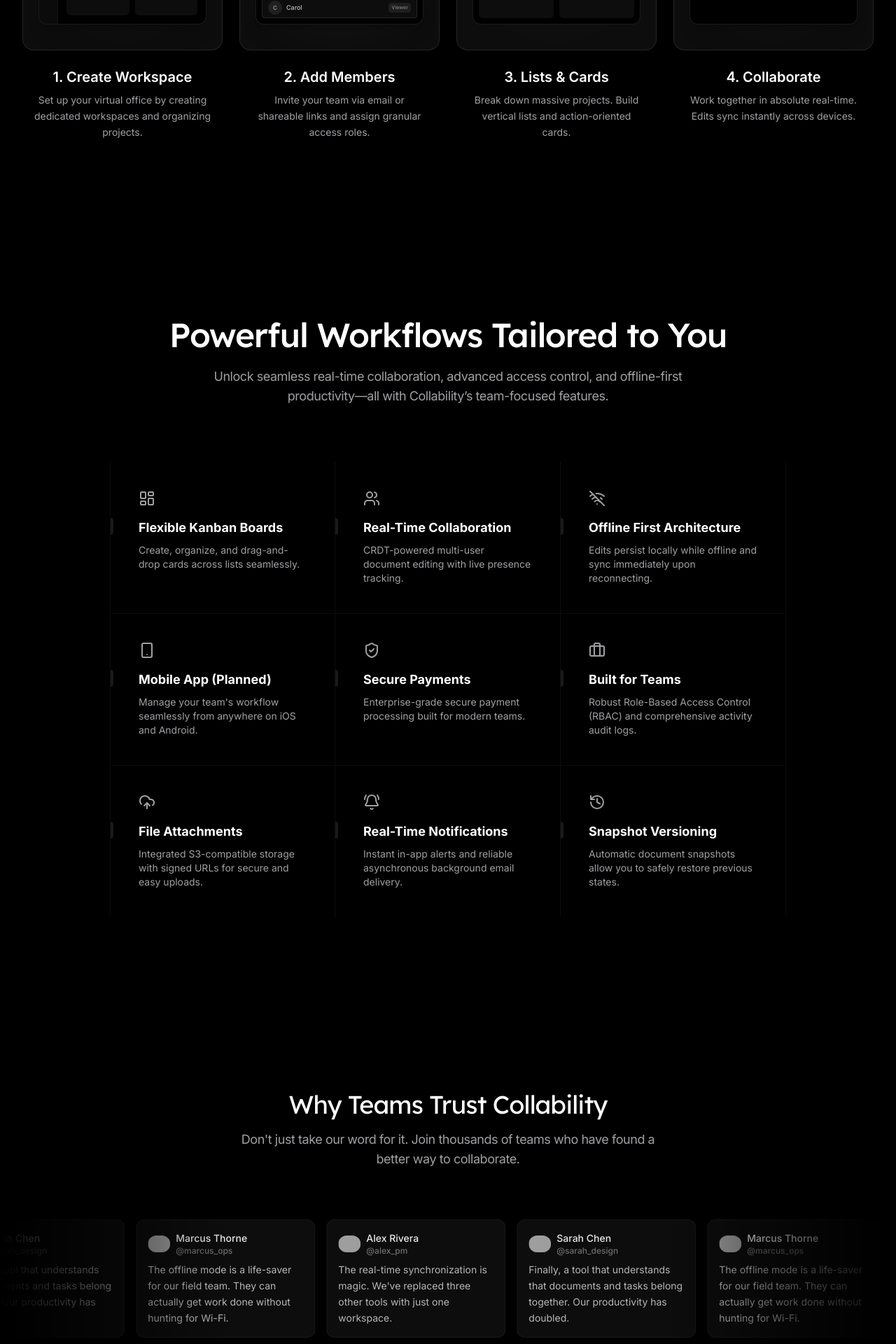
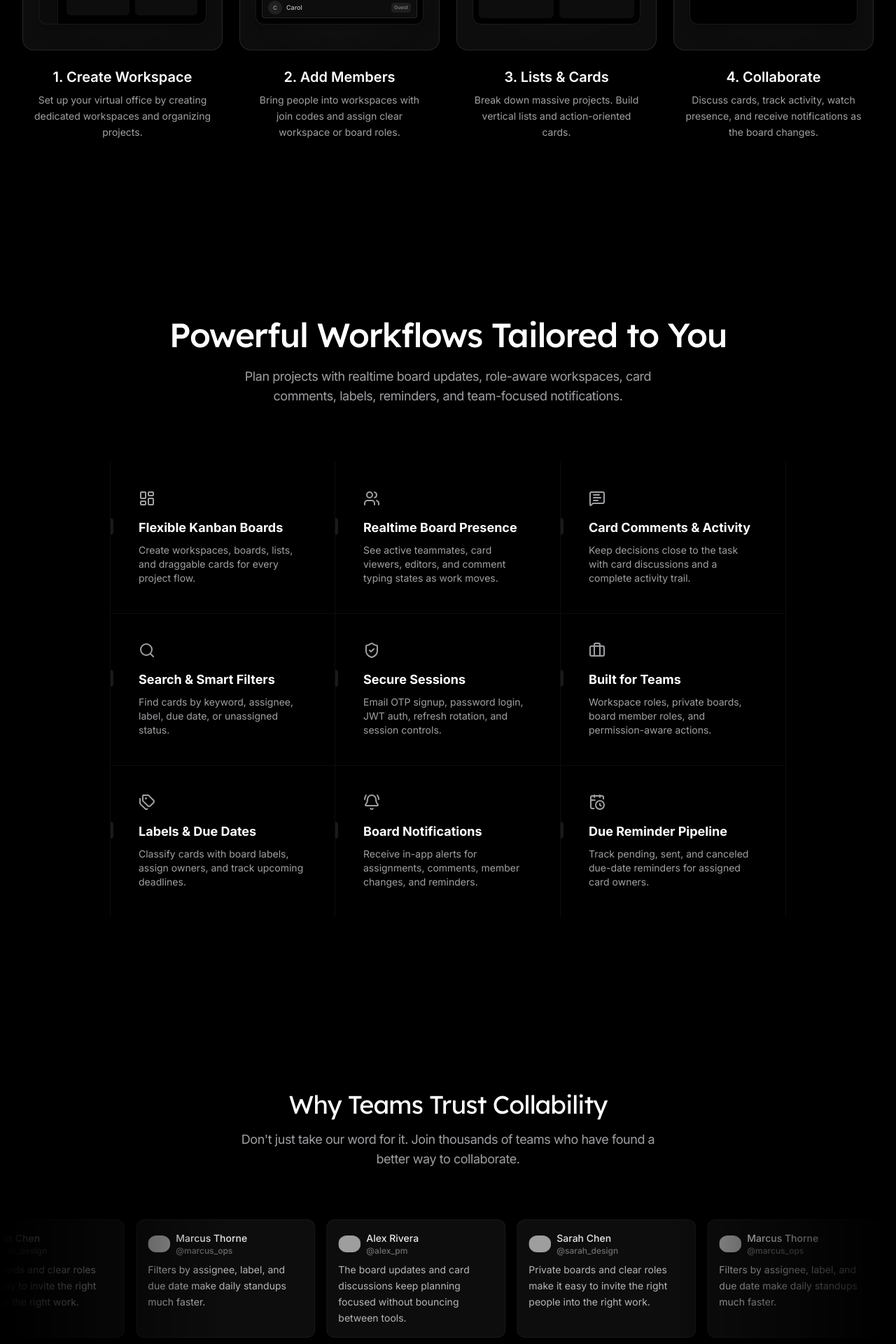
Before and after one commit to hafzism/collability, a Next.js app in the folder apps/web/: page / in a window 1280 px wide. Shown: the part 1860-3780 px from the top of the page at 70% size. Built offline with nearby package versions, Linux system fonts and the light colour scheme; grey boxes are pictures that could not be loaded.

Commit message:
docs: rewrite README, update constants, and refine landing features section to reflect project architecture and feature set

```diff
--- a/apps/web/src/constants/landing.ts
+++ b/apps/web/src/constants/landing.ts
@@ -1,14 +1,14 @@
 import {
   BellRing,
   Briefcase,
-  CloudUpload,
-  History,
+  CalendarClock,
   LayoutDashboard,
+  MessageSquareText,
+  Search,
   ShieldCheck,
-  Smartphone,
+  Tags,
   type LucideIcon,
   Users,
-  WifiOff,
 } from "lucide-react";
 
 export interface FeatureDefinition {
@@ -48,56 +48,56 @@
   {
     title: "Flexible Kanban Boards",
     description:
-      "Create, organize, and drag-and-drop cards across lists seamlessly.",
+      "Create workspaces, boards, lists, and draggable cards for every project flow.",
     icon: LayoutDashboard,
   },
   {
-    title: "Real-Time Collaboration",
+    title: "Realtime Board Presence",
     description:
-      "CRDT-powered multi-user document editing with live presence tracking.",
+      "See active teammates, card viewers, editors, and comment typing states as work moves.",
     icon: Users,
   },
   {
-    title: "Offline First Architecture",
+    title: "Card Comments & Activity",
     description:
-      "Edits persist locally while offline and sync immediately upon reconnecting.",
-    icon: WifiOff,
+      "Keep decisions close to the task with card discussions and a complete activity trail.",
+    icon: MessageSquareText,
   },
   {
-    title: "Mobile App (Planned)",
+    title: "Search & Smart Filters",
     description:
-      "Manage your team's workflow seamlessly from anywhere on iOS and Android.",
-    icon: Smartphone,
+      "Find cards by keyword, assignee, label, due date, or unassigned status.",
+    icon: Search,
   },
   {
-    title: "Secure Payments",
+    title: "Secure Sessions",
     description:
-      "Enterprise-grade secure payment processing built for modern teams.",
+      "Email OTP signup, password login, JWT auth, refresh rotation, and session controls.",
     icon: ShieldCheck,
   },
   {
     title: "Built for Teams",
     description:
-      "Robust Role-Based Access Control (RBAC) and comprehensive activity audit logs.",
+      "Workspace roles, private boards, board member roles, and permission-aware actions.",
     icon: Briefcase,
   },
   {
-    title: "File Attachments",
+    title: "Labels & Due Dates",
     description:
-      "Integrated S3-compatible storage with signed URLs for secure and easy uploads.",
-    icon: CloudUpload,
+      "Classify cards with board labels, assign owners, and track upcoming deadlines.",
+    icon: Tags,
   },
   {
-    title: "Real-Time Notifications",
+    title: "Board Notifications",
     description:
-      "Instant in-app alerts and reliable asynchronous background email delivery.",
+      "Receive in-app alerts for assignments, comments, member changes, and reminders.",
     icon: BellRing,
   },
   {
-    title: "Snapshot Versioning",
+    title: "Due Reminder Pipeline",
     description:
-      "Automatic document snapshots allow you to safely restore previous states.",
-    icon: History,
+      "Track pending, sent, and canceled due-date reminders for assigned card owners.",
+    icon: CalendarClock,
   },
 ];
 
@@ -105,25 +105,25 @@
   {
     name: "Alex Rivera",
     username: "@alex_pm",
-    body: "The real-time synchronization is magic. We've replaced three other tools with just one workspace.",
+    body: "The board updates and card discussions keep planning focused without bouncing between tools.",
     img: "https://avatar.vercel.sh/alex",
   },
   {
     name: "Sarah Chen",
     username: "@sarah_design",
-    body: "Finally, a tool that understands that documents and tasks belong together. Our productivity has doubled.",
+    body: "Private boards and clear roles make it easy to invite the right people into the right work.",
     img: "https://avatar.vercel.sh/sarah",
   },
   {
     name: "Marcus Thorne",
     username: "@marcus_ops",
-    body: "The offline mode is a life-saver for our field team. They can actually get work done without hunting for Wi-Fi.",
+    body: "Filters by assignee, label, and due date make daily standups much faster.",
     img: "https://avatar.vercel.sh/marcus",
   },
   {
     name: "Elena Vogt",
     username: "@elena_eng",
-    body: "Clean, fast, and reliable. Collability is the backbone of our remote-first culture.",
+    body: "Clean, fast, and reliable. The activity feed makes board changes easy to follow.",
     img: "https://avatar.vercel.sh/elena",
   },
   {
@@ -135,7 +135,7 @@
   {
     name: "Julia Lopez",
     username: "@julia_founder",
-    body: "Moving from Notion and Trello was the best decision we made this year. It just feels more focused.",
+    body: "The workspace model, board roles, and notifications are exactly what our small team needed.",
     img: "https://avatar.vercel.sh/julia",
   },
 ];
@@ -144,32 +144,32 @@
   {
     question: "What exactly is Collability?",
     answer:
-      "Collability is a unified workspace that combines real-time document editing and hierarchical Kanban boards. It's designed to stop teams from toggling between too many apps by putting tasks and content in the same place.",
+      "Collability is a team workspace for planning projects with Kanban boards. It brings together workspaces, board permissions, draggable cards, card comments, activity history, presence, and notifications in one focused dashboard.",
   },
   {
-    question: "How does the real-time sync handle conflicts?",
+    question: "What realtime features are included?",
     answer:
-      "We use advanced CRDT algorithms. This means that if two people edit the same word at the same time, the system mathematically merges the changes without ever asking you to 'resolve a conflict.'",
+      "Board events are delivered over Socket.IO, so members can see list, card, comment, member, and notification changes without refreshing. Presence also shows active teammates, card viewers, editors, and users typing comments.",
   },
   {
-    question: "Is it really offline-first?",
+    question: "How are permissions handled?",
     answer:
-      "Yes. Unlike most cloud tools, Collability saves your entire workspace to a local database. You can keep editing while completely offline, and your changes will automatically push to the team when you're back on Wi-Fi.",
+      "Workspaces support owner, admin, member, and guest roles. Boards can be visible to the workspace or private, and board members can be managers, contributors, or viewers.",
   },
   {
     question: "Can we self-host Collability?",
     answer:
-      "Absolutely. We are open-source and provide a Docker image that you can deploy to your own private server in minutes. This is popular with privacy-conscious teams and government agencies.",
+      "Yes. The repository includes production Dockerfiles, Docker Compose, an Nginx reverse-proxy template, TLS-ready domain configuration, and an EC2 deployment script that runs Prisma migrations before restarting the stack.",
   },
   {
-    question: "Is there a limit on boards or documents?",
+    question: "How does signup work?",
     answer:
-      "The open-source version has no limits on data. Our cloud-hosted team plan provides unlimited storage, workspaces, and team members with no hidden caps.",
+      "New users verify their email with an OTP before creating an account. Login uses access tokens and rotating refresh-token sessions, with controls for viewing and revoking active sessions.",
   },
   {
-    question: "When is the mobile app coming out?",
+    question: "What can teams track on cards?",
     answer:
-      "The mobile version is currently in closed beta. It's built with the same offline-first sync engine and will be available for all users later this year.",
+      "Cards support descriptions, due dates, labels, assignees, comments, activity history, and board-wide search and filters.",
   },
 ];
 
@@ -182,7 +182,7 @@
   {
     title: "2. Add Members",
     description:
-      "Invite your team via email or shareable links and assign granular access roles.",
+      "Bring people into workspaces with join codes and assign clear workspace or board roles.",
   },
   {
     title: "3. Lists & Cards",
@@ -192,7 +192,7 @@
   {
     title: "4. Collaborate",
     description:
-      "Work together in absolute real-time. Edits sync instantly across devices.",
+      "Discuss cards, track activity, watch presence, and receive notifications as the board changes.",
   },
 ];
 
@@ -209,7 +209,7 @@
   {
     initial: "B",
     name: "Bob",
-    role: "Editor",
+    role: "Contributor",
     avatarBg: "rgba(59,130,246,0.18)",
     avatarColor: "#93c5fd",
     badgeBg: "rgba(59,130,246,0.12)",
@@ -218,7 +218,7 @@
   {
     initial: "C",
     name: "Carol",
-    role: "Viewer",
+    role: "Guest",
     avatarBg: "rgba(255,255,255,0.08)",
     avatarColor: "rgba(255,255,255,0.45)",
     badgeBg: "rgba(255,255,255,0.07)",
--- a/apps/web/src/constants/site.ts
+++ b/apps/web/src/constants/site.ts
@@ -1,7 +1,7 @@
 export const siteMetadata = {
-  title: "Collability | Real-time workspace",
+  title: "Collability | Team Kanban Workspace",
   description:
-    "A real-time collaborative team workspace combining Kanban boards and documents.",
+    "A realtime team workspace for Kanban boards, card comments, presence, notifications, and role-based collaboration.",
 } as const;
 
 export const brandName = "Collability";
@@ -14,8 +14,8 @@
 
 export const mobileFeatureLinks = [
   { href: "/features/kanban", label: "Kanban Boards" },
-  { href: "/features/realtime", label: "Real-Time Collaboration" },
-  { href: "/features/offline", label: "Offline First" },
+  { href: "/features/realtime", label: "Realtime Board Updates" },
+  { href: "/features/notifications", label: "Notifications" },
 ] as const;
 
 export const footerLinkGroups = [
--- a/apps/web/src/sections/landing/features-section.tsx
+++ b/apps/web/src/sections/landing/features-section.tsx
@@ -53,8 +53,8 @@
         Powerful Workflows Tailored to You
       </h2>
       <p className="mt-4 w-full max-w-2xl text-center text-lg tracking-tight text-muted-foreground">
-        Unlock seamless real-time collaboration, advanced access control, and
-        offline-first productivity—all with Collability’s team-focused features.
+        Plan projects with realtime board updates, role-aware workspaces, card
+        comments, labels, reminders, and team-focused notifications.
       </p>
       <div className="relative z-10 mx-auto mt-10 grid max-w-7xl grid-cols-1 py-10 max-sm:mx-0 max-sm:w-full max-sm:p-0 sm:grid-cols-2 lg:grid-cols-3">
         {features.map((feature, index) => (
```
Also changed, not shown: 1 other file (tests, documents, lock files or other folders).
